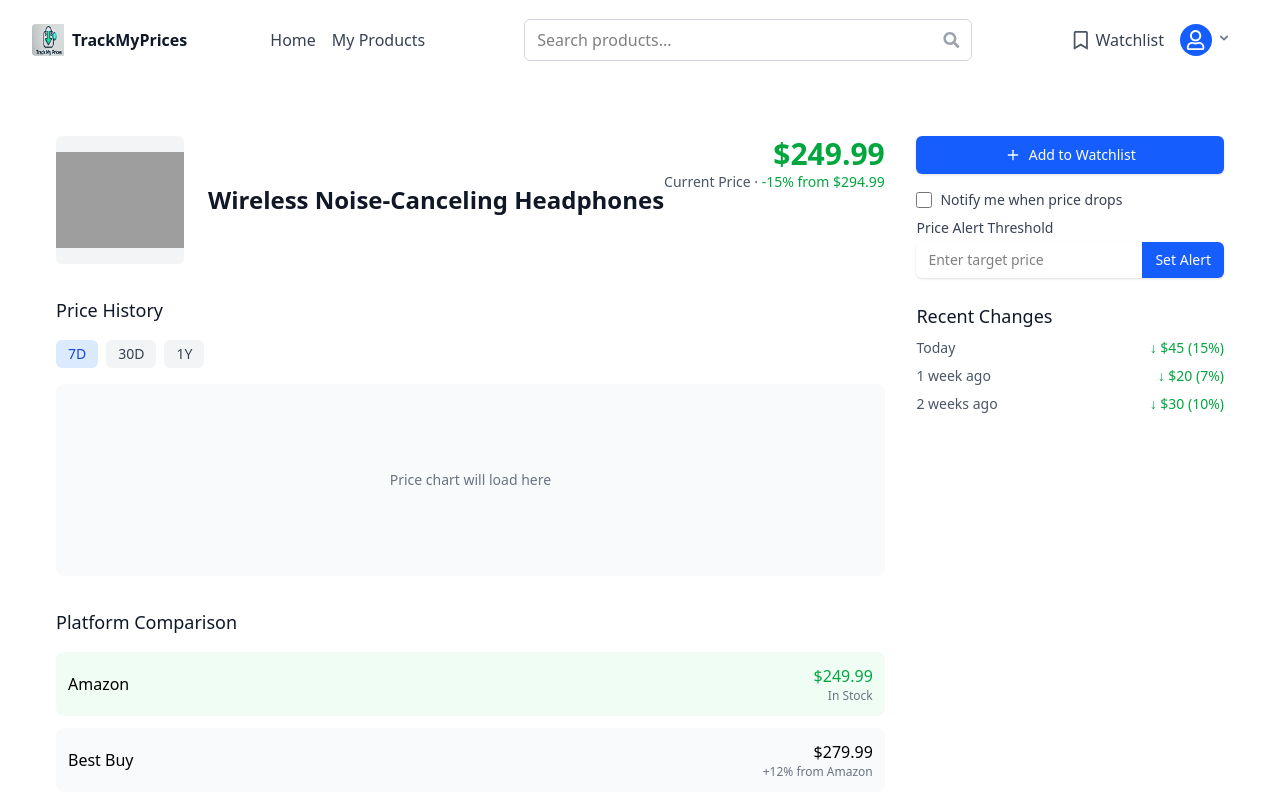
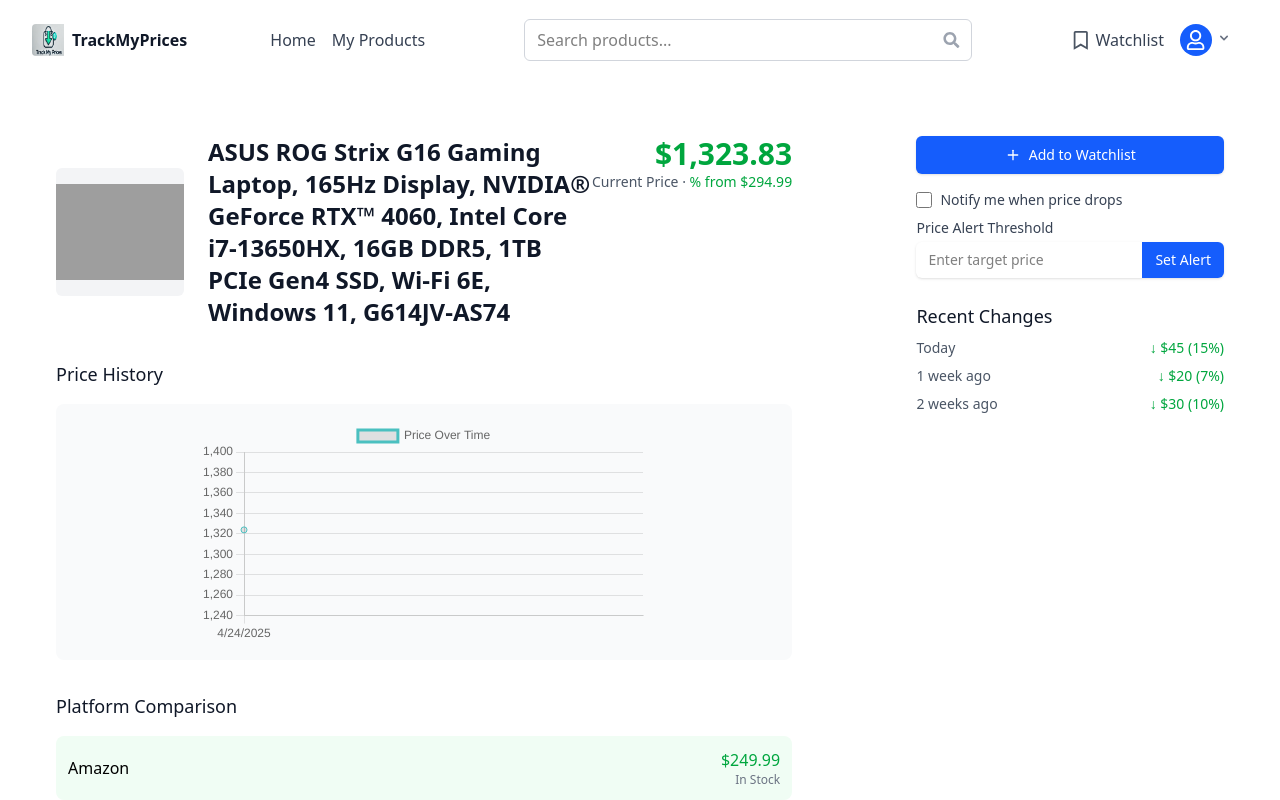
Before and after one commit to youssefElhoubi/Track-my-prices, a React (Vite) app in the folder TMPfront/: page /test/1 in a window 1280 px wide. Shown: the top 800 px of the page. Built offline with nearby package versions, Linux system fonts and the light colour scheme; grey boxes are pictures that could not be loaded.

Commit message:
made the price chart and now making some changes over the over all structure

```diff
--- a/TMPfront/package.json
+++ b/TMPfront/package.json
@@ -17,8 +17,10 @@
     "@fortawesome/react-fontawesome": "^0.2.2",
     "@tailwindcss/vite": "^4.1.3",
     "axios": "^1.8.4",
+    "chart.js": "^4.4.9",
     "lucide-react": "^0.501.0",
     "react": "^19.0.0",
+    "react-chartjs-2": "^5.3.0",
     "react-dom": "^19.0.0",
     "react-hook-form": "^7.55.0",
     "react-router-dom": "^7.5.0",
--- /dev/null
+++ b/TMPfront/src/components/product/product Detailes/PriceChart.tsx
@@ -0,0 +1,76 @@
+import React from 'react';
+import { Line } from "react-chartjs-2";
+import {
+    Chart as ChartJS,
+    LineElement,
+    CategoryScale,
+    LinearScale,
+    PointElement,
+    Tooltip,
+    Legend,
+} from "chart.js";
+
+ChartJS.register(
+    LineElement,
+    CategoryScale,
+    LinearScale,
+    PointElement,
+    Tooltip,
+    Legend
+);
+type Root = {
+    history : Hestory[]
+}
+
+
+type Hestory = {
+    id: number
+    product_id: number
+    CurrentPrice: string
+    priceDiff: number
+    created_at: string
+    updated_at: string
+}
+
+
+const PriceChart: React.FC<Root> = ( {history} ) => {
+    // let delete = "something"
+    const data = {
+        labels: history.map(item => new Date(item.created_at).toLocaleDateString()), // x-axis: Dates
+        datasets: [
+            {
+                label: 'Price Over Time',
+                data: history.map(item => parseFloat(item.CurrentPrice.replace(",", ""))), // y-axis: Prices (converted to numbers)
+                fill: false, // No background under the line
+                borderColor: 'rgb(75, 192, 192)', // Line color
+                tension: 0.3, // Smoothness of the line
+            },
+        ],
+    };
+
+    // Configure the chart options
+    const options = {
+        responsive: true,
+        plugins: {
+            legend: {
+                position: 'top',
+            },
+        },
+        scales: {
+            y: {
+                beginAtZero: false, // y-axis doesn't have to start at 0
+            },
+        },
+    };
+
+    return (
+        <div className="mt-8">
+            <h2 className="text-lg font-medium text-gray-900 mb-4">Price History</h2>
+            <div className="bg-gray-50 rounded-lg p-4 h-64 flex items-center justify-center text-gray-500 text-sm">
+                <Line data={data} options={options} />
+            </div>
+        </div>
+    )
+}
+
+export default PriceChart
--- a/TMPfront/src/components/product/product Detailes/ProductCurrentInfo.tsx
+++ b/TMPfront/src/components/product/product Detailes/ProductCurrentInfo.tsx
@@ -1,23 +1,30 @@
 import React from 'react'
 
-const ProductCurrentInfo: React.FC = () => {
+type props = {
+    title: string | undefined
+    price: string | number | undefined
+    image: string | undefined
+    priceDrop: string
+}
+
+const ProductCurrentInfo: React.FC<props> = ({ title, price, image, priceDrop, }) => {
     return (
         <div className="flex flex-col md:flex-row md:items-start md:justify-between">
             <div className="flex flex-col md:flex-row md:items-center">
                 <div className="w-24 h-24 md:w-32 md:h-32 bg-gray-100 rounded-md overflow-hidden mb-4 md:mb-0 md:mr-6 flex-shrink-0">
                     <img
-                        src="https://hebbkx1anhila5yf.public.blob.vercel-storage.com/image-Po7CxlkSGrLZ3DJAZhOnnCwxZT1iLX.png"
-                        alt="Wireless Noise-Canceling Headphones"
+                        src={image}
+                        alt={title}
                         className="w-full h-full object-contain"
                     />
                 </div>
-                <h1 className="text-xl md:text-2xl font-bold text-gray-900">Wireless Noise-Canceling Headphones</h1>
+                <h1 className="text-xl md:text-2xl font-bold text-gray-900 max-w-96">{title}</h1>
             </div>
 
             <div className="mt-4 md:mt-0 text-right">
-                <div className="text-2xl md:text-3xl font-bold text-green-600">$249.99</div>
+                <div className="text-2xl md:text-3xl font-bold text-green-600">${price}</div>
                 <div className="text-sm text-gray-600">
-                    Current Price · <span className="text-green-600">-15% from $294.99</span>
+                    Current Price · <span className="text-green-600">{priceDrop}% from $294.99</span>
                 </div>
             </div>
         </div>
--- a/TMPfront/src/pages/User/ProducrDetailes.tsx
+++ b/TMPfront/src/pages/User/ProducrDetailes.tsx
@@ -4,16 +4,17 @@
 import Footer from "../../components/lanign components/Footer"
 import { useParams } from "react-router-dom"
 import { ProductInfo } from "../../api/getProductInfo"
+import ProductCurrentInfo from "../../components/product/product Detailes/ProductCurrentInfo"
+import PriceChart from "../../components/product/product Detailes/PriceChart"
 
 type Root = {
     success: boolean
     message: string
     data: Data
     hestory: Hestory[]
-    compairedProducts: any
 }
 
-type Data ={
+type Data = {
     id: number
     url: string
     name: string
@@ -26,7 +27,7 @@
     hestory: Hestory[]
 }
 
-type Hestory ={
+type Hestory = {
     id: number
     product_id: number
     CurrentPrice: string
@@ -40,13 +41,49 @@
     const [alertThreshold, setAlertThreshold] = useState("")
     const [notifyOnDrop, setNotifyOnDrop] = useState(false)
     const [activeTab, setActiveTab] = useState("7D");
-    const [productInfo, setProductInfo]= useState<Root>();
+    const [productInfo, setProductInfo] = useState<Root>({
+        success: true,
+        message: "Product retrieved successfully.",
+        data: {
+            id: 1,
+            url: "https://www.amazon.com/ASUS-Display-NVIDIA%C2%AE-i7-13650HX-G614JV-AS74/dp/B0CRDCXRK2/ref=sr_1_1?_encoding=UTF8&sr=8-1",
+            name: "ASUS ROG Strix G16 Gaming Laptop, 165Hz Display, NVIDIA® GeForce RTX™ 4060, Intel Core i7-13650HX, 16GB DDR5, 1TB PCIe Gen4 SSD, Wi-Fi 6E, Windows 11, G614JV-AS74",
+            curentPrice: "1,323.83",
+            platformName: "Amazon",
+            user_id: 3,
+            created_at: "2025-04-24T10:41:05.000000Z",
+            updated_at: "2025-04-24T10:41:05.000000Z",
+            productImage: "https://m.media-amazon.com/images/I/81GrCeuCzxL._AC_SX355_.jpg",
+            hestory: [
+                {
+                    id: 1,
+                    product_id: 1,
+                    CurrentPrice: "1,323.83",
+                    priceDiff: 0,
+                    created_at: "2025-04-24T10:41:06.000000Z",
+                    updated_at: "2025-04-24T10:41:06.000000Z"
+                }
+            ]
+        },
+        hestory: [
+            {
+                id: 1,
+                product_id: 1,
+                CurrentPrice: "1,323.83",
+                priceDiff: 0,
+                created_at: "2025-04-24T10:41:06.000000Z",
+                updated_at: "2025-04-24T10:41:06.000000Z"
+            }
+        ],
+    });
     const { id } = useParams();
     useEffect(() => {
         const getInfo = async () => {
             const token = localStorage.getItem("token");
             if (token) {
                 const response = await ProductInfo(id, token);
+                console.log(response);
+
                 setProductInfo(response?.data)
             }
         }
@@ -64,60 +101,12 @@
                 <main className="flex-grow">
                     <div className="max-w-7xl mx-auto px-4 sm:px-6 lg:px-8 py-8">
                         <div className=" rounded-lg overflow-hidden">
-                            <div className="p-6 flex justify-between">
+                            <div className="p-6 flex justify-between flex-wrap">
                                 {/* Product Header */}
                                 <div>
-                                    <div className="flex flex-col md:flex-row md:items-start md:justify-between">
-                                        <div className="flex flex-col md:flex-row md:items-center">
-                                            <div className="w-24 h-24 md:w-32 md:h-32 bg-gray-100 rounded-md overflow-hidden mb-4 md:mb-0 md:mr-6 flex-shrink-0">
-                                                <img
-                                                    src="https://hebbkx1anhila5yf.public.blob.vercel-storage.com/image-Po7CxlkSGrLZ3DJAZhOnnCwxZT1iLX.png"
-                                                    alt="Wireless Noise-Canceling Headphones"
-                                                    className="w-full h-full object-contain"
-                                                />
-                                            </div>
-                                            <h1 className="text-xl md:text-2xl font-bold text-gray-900">Wireless Noise-Canceling Headphones</h1>
-                                        </div>
-
-                                        <div className="mt-4 md:mt-0 text-right">
-                                            <div className="text-2xl md:text-3xl font-bold text-green-600">$249.99</div>
-                                            <div className="text-sm text-gray-600">
-                                                Current Price · <span className="text-green-600">-15% from $294.99</span>
-                                            </div>
-                                        </div>
-                                    </div>
-
-
+                                    <ProductCurrentInfo title={productInfo?.data.name} price={productInfo?.data.curentPrice} image={productInfo?.data.productImage} priceDrop={""} />
                                     {/* Price History */}
-                                    <div className="mt-8">
-                                        <h2 className="text-lg font-medium text-gray-900 mb-4">Price History</h2>
-                                        <div className="flex space-x-2 mb-4">
-                                            <button
-                                                className={`px-3 py-1 rounded-md text-sm font-medium ${activeTab === "7D" ? "bg-blue-100 text-blue-700" : "bg-gray-100 text-gray-700"
-                                                    }`}
-                                                onClick={() => setActiveTab("7D")}
-                                            >
-                                                7D
-                                            </button>
-                                            <button
-                                                className={`px-3 py-1 rounded-md text-sm font-medium ${activeTab === "30D" ? "bg-blue-100 text-blue-700" : "bg-gray-100 text-gray-700"
-                                                    }`}
-                                                onClick={() => setActiveTab("30D")}
-                                            >
-                                                30D
-                                            </button>
-                                            <button
-                                                className={`px-3 py-1 rounded-md text-sm font-medium ${activeTab === "1Y" ? "bg-blue-100 text-blue-700" : "bg-gray-100 text-gray-700"
-                                                    }`}
-                                                onClick={() => setActiveTab("1Y")}
-                                            >
-                                                1Y
-                                            </button>
-                                        </div>
-                                        <div className="bg-gray-50 rounded-lg p-4 h-48 flex items-center justify-center text-gray-500 text-sm">
-                                            Price chart will load here
-                                        </div>
-                                    </div>
+                                    <PriceChart history={productInfo?.data.hestory}/>
 
                                     {/* Platform Comparison */}
                                     <div className="mt-8">
```
Also changed, not shown: 1 other file (tests, documents, lock files or other folders).
